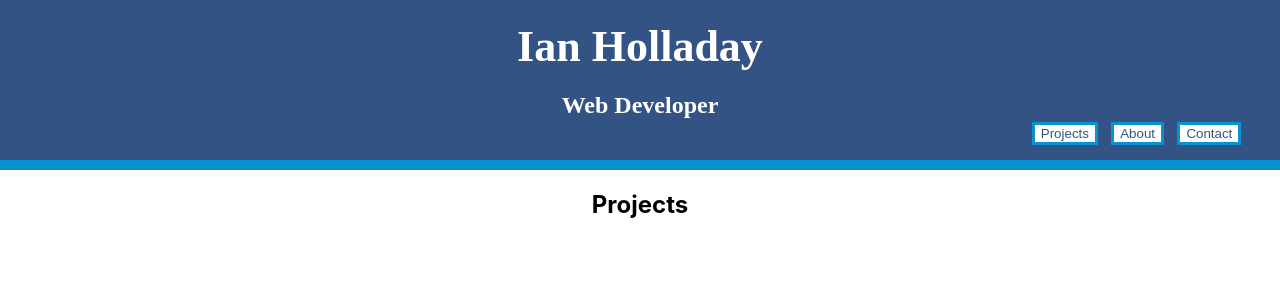
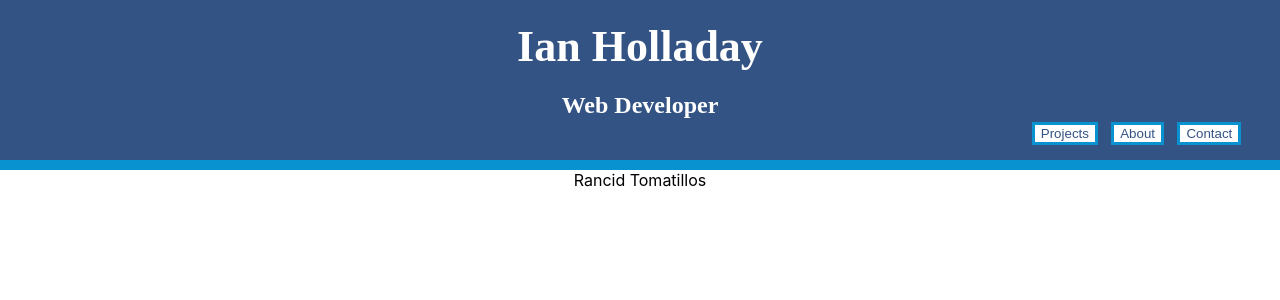
Before and after one commit to holladayian/personal-site, a React (Create React App) app: page /projects in a window 1280 px wide. Shown: the top 300 px of the page. Built offline with nearby package versions, Linux system fonts and the light colour scheme.

Commit message:
map incomming projects

```diff
--- a/src/components/Projects.js
+++ b/src/components/Projects.js
@@ -1,14 +1,14 @@
 import React from 'react';
 
-export const Projects = (projects) => {
-  return (
-    <section class="projects">
-      <h1>Projects</h1>
-    </section>
-  )
+export const Projects = ({projects}) => {
   // return (
-  //   projects.map(project => {
-  //   return ``
-  //   })
+  //   <section class="projects">
+  //     <h1>Projects</h1>
+  //   </section>
   // )
+  return projects.map(project => {
+    return (
+      <section>{project.name}</section>
+    )
+  })
 }
```
